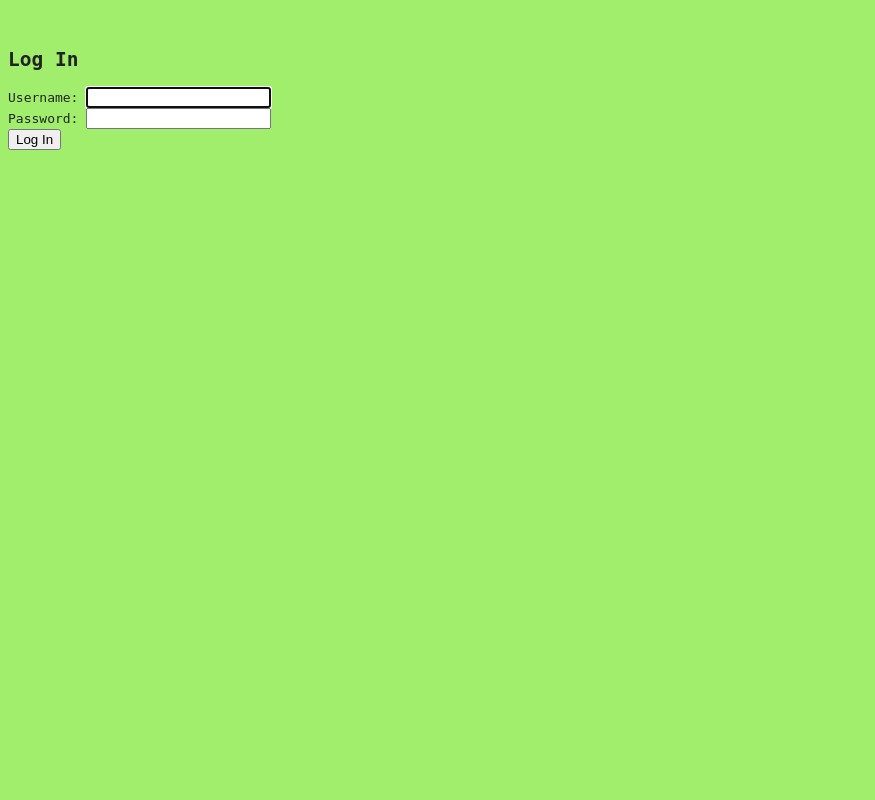
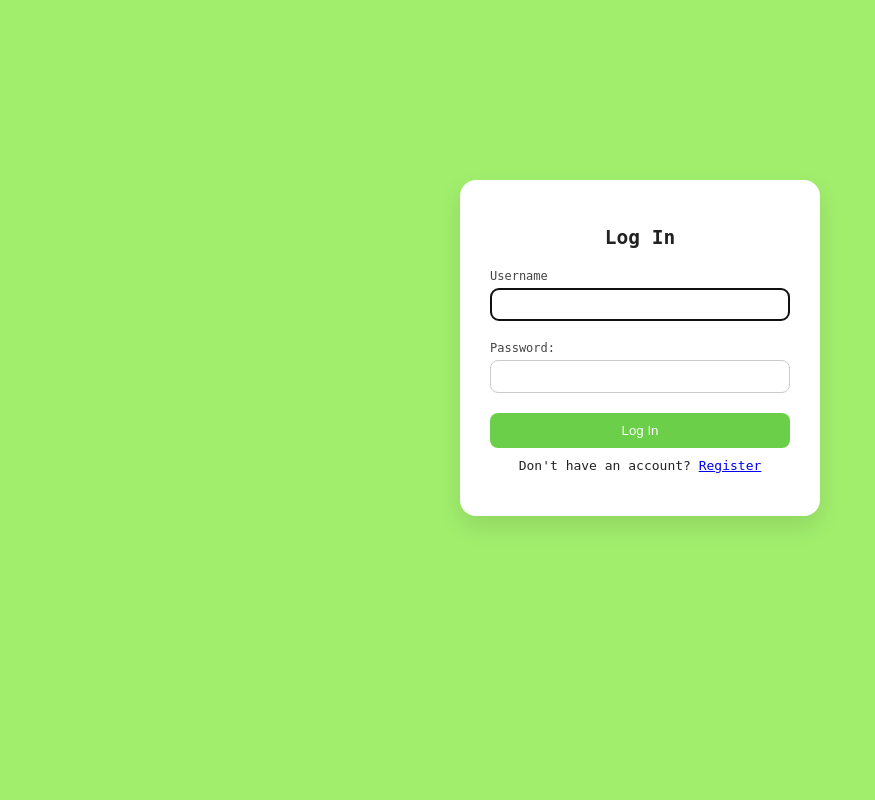
Before and after one commit to kit17u/dh26, a Django app: page /accounts/login/ in a window 1280 px wide. Shown: the whole page, without its empty margins (0-875 px from the left). Run offline with Django 5.2, Linux system fonts and the light colour scheme.

Commit message:
Registration

```diff
--- a/dh26/urls.py
+++ b/dh26/urls.py
@@ -16,9 +16,11 @@ Including another URLconf
 """
 from django.contrib import admin
 from django.urls import include, path
+from garden.views import register
 
 urlpatterns = [
     path('', include('garden.urls')),
     path('admin/', admin.site.urls),
     path("accounts/", include("django.contrib.auth.urls")),
+    path("register/", register, name="register"),
 ]
--- a/garden/static/css/style.css
+++ b/garden/static/css/style.css
@@ -12,13 +12,13 @@ body{
     font-family: monospace !important;
     color: rgb(34, 34, 34) !important;
     font-size: 13px !important;
-    position: absolute;
 }
 .navbar {
     display: flex;
     align-items: center;
     justify-content: space-between;
-    height: 24px;
+    align-items: center;
+    padding: 10px 20px;
 }
 
 .navbar a,
@@ -35,3 +35,59 @@ body{
 .navbar button:hover {
     color: #000;
 }
+
+.login-container {
+    display: flex;
+    justify-content: center;
+    align-items: center;
+    height: 80vh;
+    width: 100%;
+}
+
+.login-card {
+    background: white;
+    padding: 30px;
+    border-radius: 16px;
+    width: 300px;
+    box-shadow: 0 10px 25px rgba(0,0,0,0.1);
+}
+
+.login-card h2 {
+    margin-bottom: 20px;
+    text-align: center;
+}
+
+.form-group {
+    display: flex;
+    flex-direction: column;
+    margin-bottom: 15px;
+}
+
+.form-group input {
+    padding: 8px;
+    border: 1px solid #ccc;
+    border-radius: 8px;
+    font-family: monospace;
+    margin-bottom: 5px;
+}
+
+.form-group label {
+    margin-bottom: 5px;
+    font-size: 12px;
+    color: #444;
+}
+
+.login-btn {
+    width: 100%;
+    padding: 10px;
+    border: none;
+    border-radius: 8px;
+    background-color: #6bcf4a;
+    color: white;
+    cursor: pointer;
+    transition: 0.2s;
+}
+
+.login-btn:hover {
+    background-color: #58b63b;
+}
--- a/garden/templates/base.html
+++ b/garden/templates/base.html
@@ -18,12 +18,12 @@
 
   </head>
   <body>
-    <navbar class="navbar">
+    <nav class="navbar">
         {% block buttons %}
         {% endblock %}
 
         {% if user.is_authenticated %}
-        Logged in as {{ user.name }}
+        Logged in as {{ user.username }}
         <form action="{% url 'logout' %}" method="post">
             {% csrf_token %}
             <button type="submit">Log Out</button>
@@ -31,7 +31,7 @@
         {% else %}
         <!--<a href="{% url 'login' %}">log in</a>-->
         {% endif %}
-    </navbar>
+    </nav>
     {% block content %}
     {% endblock %}
 
--- a/garden/templates/registration/login.html
+++ b/garden/templates/registration/login.html
@@ -1,10 +1,30 @@
 {% extends "base.html" %}
 
 {% block content %}
-<h2>Log In</h2>
-<form method="post">
-  {% csrf_token %}
-  {{ form }}
-  <button type="submit">Log In</button>
-</form>
+<div class="login-container">
+  <div class="login-card">
+    <h2>Log In</h2>
+    <form method="post">
+      {% csrf_token %}
+
+      <div class="form-group">
+        <label>{{ form.username.label }}</label>
+        {{ form.username }}
+      </div>
+
+      <div class="form-group">
+        {{ form.password.label_tag }}
+        {{ form.password }}
+      </div>
+
+      <button type="submit" class="login-btn">Log In</button>
+    </form>
+
+    <p style="text-align:center; margin-top:10px;">
+      Don't have an account?
+      <a href="{% url 'register' %}">Register</a>
+    </p>
+
+  </div>
+</div>
 {% endblock %}
```
Also changed, not shown: garden/forms.py (added, +10 -0 lines), garden/templates/register.html (added, +40 -0 lines), garden/views.py (+14 -1 lines), 1 other file.
